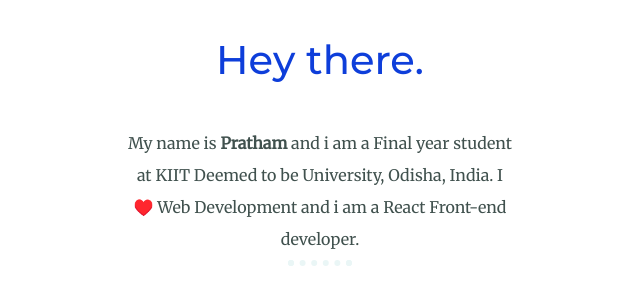
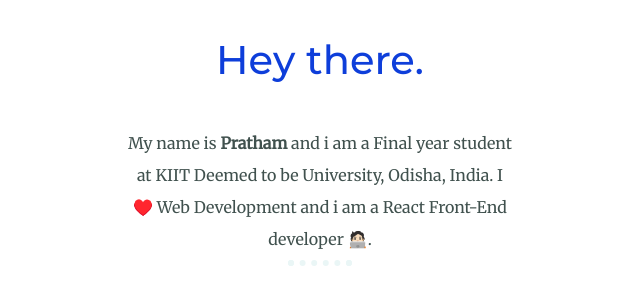
Before and after one commit to Mr-Pratham/iampratham, a plain HTML site: page index.html in a window 1280 px wide. Shown: the part 1071-1367 px from the top of the page, 320-960 px from the left. Drawn offline with Linux system fonts and the light colour scheme; a web font is replaced by a local one.

```diff
--- a/index.html
+++ b/index.html
@@ -31,7 +31,7 @@
             <p class="intro">My name is <strong>Pratham</strong> and i am a Final year student at KIIT Deemed to be
                 University, Odisha,
                 India.
-                I ♥️ Web Development and i am a React Front-end developer.</p>
+                I ♥️ Web Development and i am a React Front-End developer 🧑🏻‍💻.</p>
 
         </div>
         <hr>
@@ -70,7 +70,6 @@
         <p CLASS="copyright">&copy;2023 Pratham Srivastava</p>
     </div>
 
-
 </body>
 
 </html>
```
